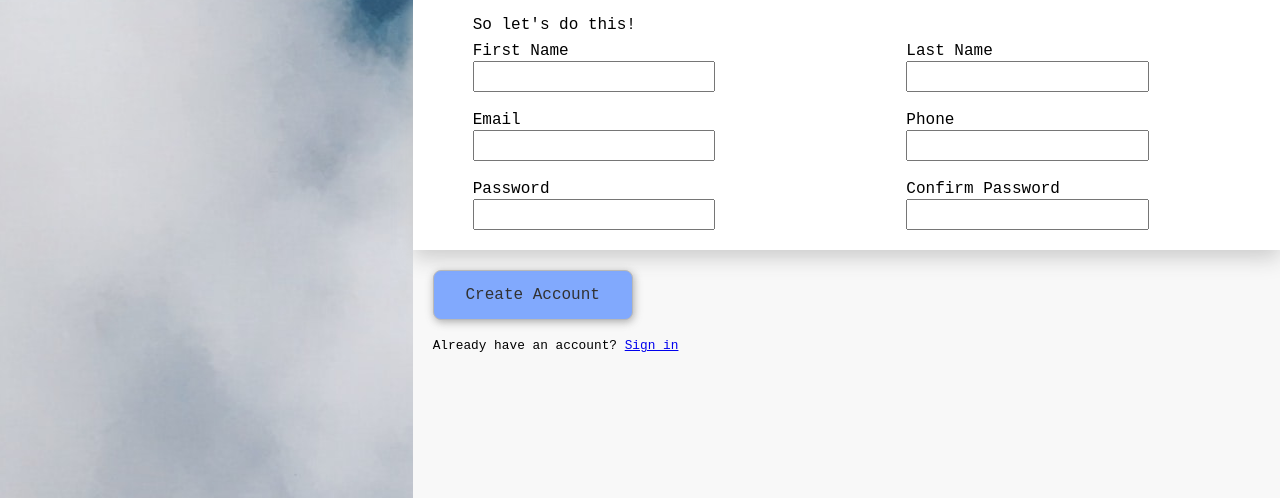
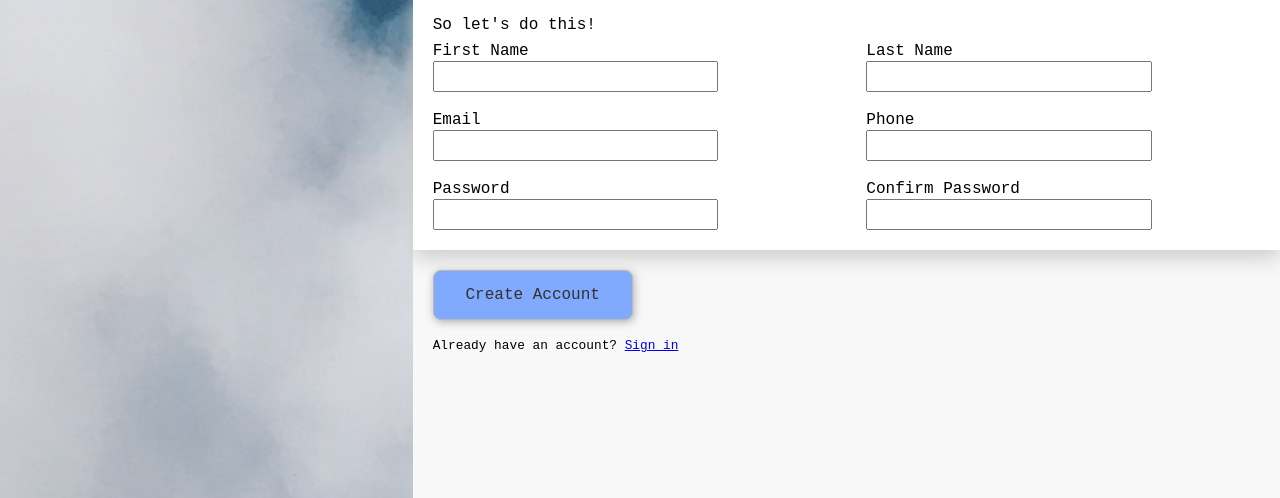
Before and after one commit to HamnYce/TOP-sign-up-form, a plain HTML site: page index.html in a window 1280 px wide. Shown: the part 302-800 px from the top of the page. Drawn offline with Linux system fonts and the light colour scheme.

Commit message:
align form, text and button to the same indentation

```diff
--- a/styles.css
+++ b/styles.css
@@ -206,11 +206,18 @@ label {
   }
 
   .form-container>label {
-    width: 30%;
+    margin-left: 10px;
+    width: 40%;
+    display: flex;
+    flex-direction: column;
+  }
+
+  .form-container>label>input {
+    width: 80%;
   }
 
   .form-container>p {
-    padding-left: 10px;
+    margin-left: 20px;
     text-align: left;
     width: 100%;
   }
```
